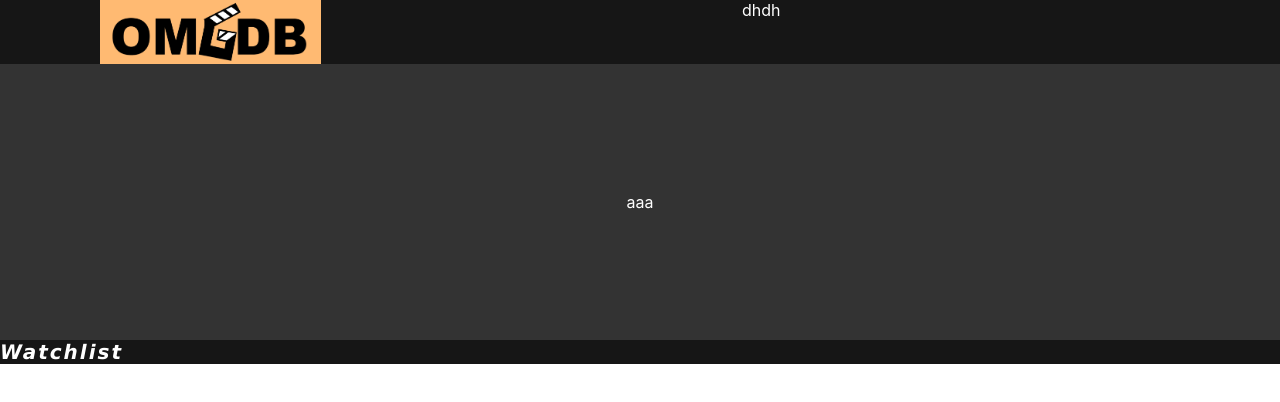
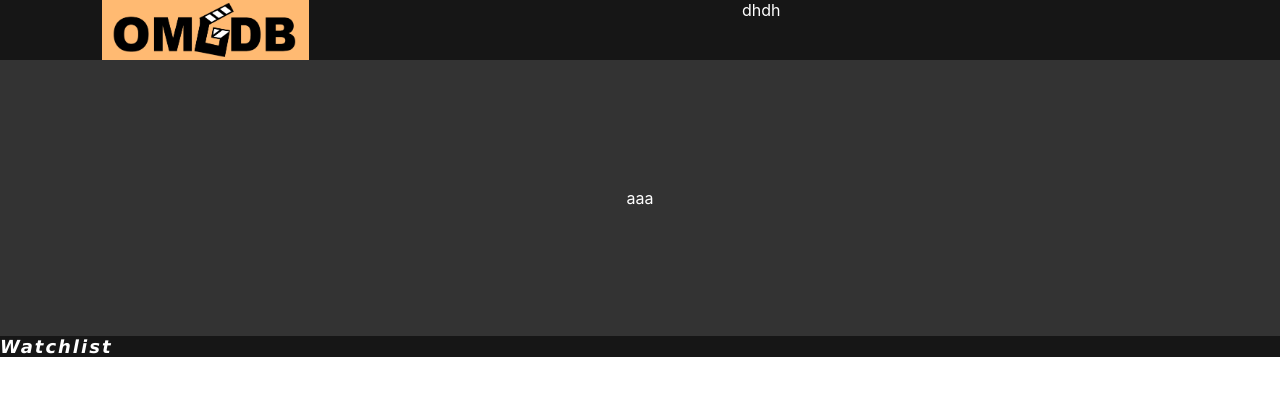
Before and after one commit to ChristopherBJ/frontend_omgdb, a React (Create React App) app: page / in a window 1280 px wide. Shown: the top 402 px of the page. Built offline with nearby package versions, Linux system fonts and the light colour scheme.

Commit message:
Refine Footer and Navbar styles: adjust font size and padding

```diff
--- a/src/styles/Footer.css
+++ b/src/styles/Footer.css
@@ -9,7 +9,7 @@
 .footer .watchlist {
     color: white;
     font-weight: bold;
-    font-size: 20px;
+    font-size: 18px;
     font-family: Verdana;
     font-style: italic;
     letter-spacing: 2px;
--- a/src/styles/Navbar.css
+++ b/src/styles/Navbar.css
@@ -11,11 +11,11 @@
     height: 100%;
     display: flex;
     align-items: center;
-    padding-left: 100px;
+    padding-left: 102px;
   }
 
   .navbar .leftSide img {
-    height: 64px;
+    height: 60px;
     background-color: #FFBA72;
   }
 
@@ -24,6 +24,6 @@
     height: 100%;
     display: flex;
     align-items: center;
-    padding-left: 104px;
+    padding-left: 102px;
     color: white;
   }
```
